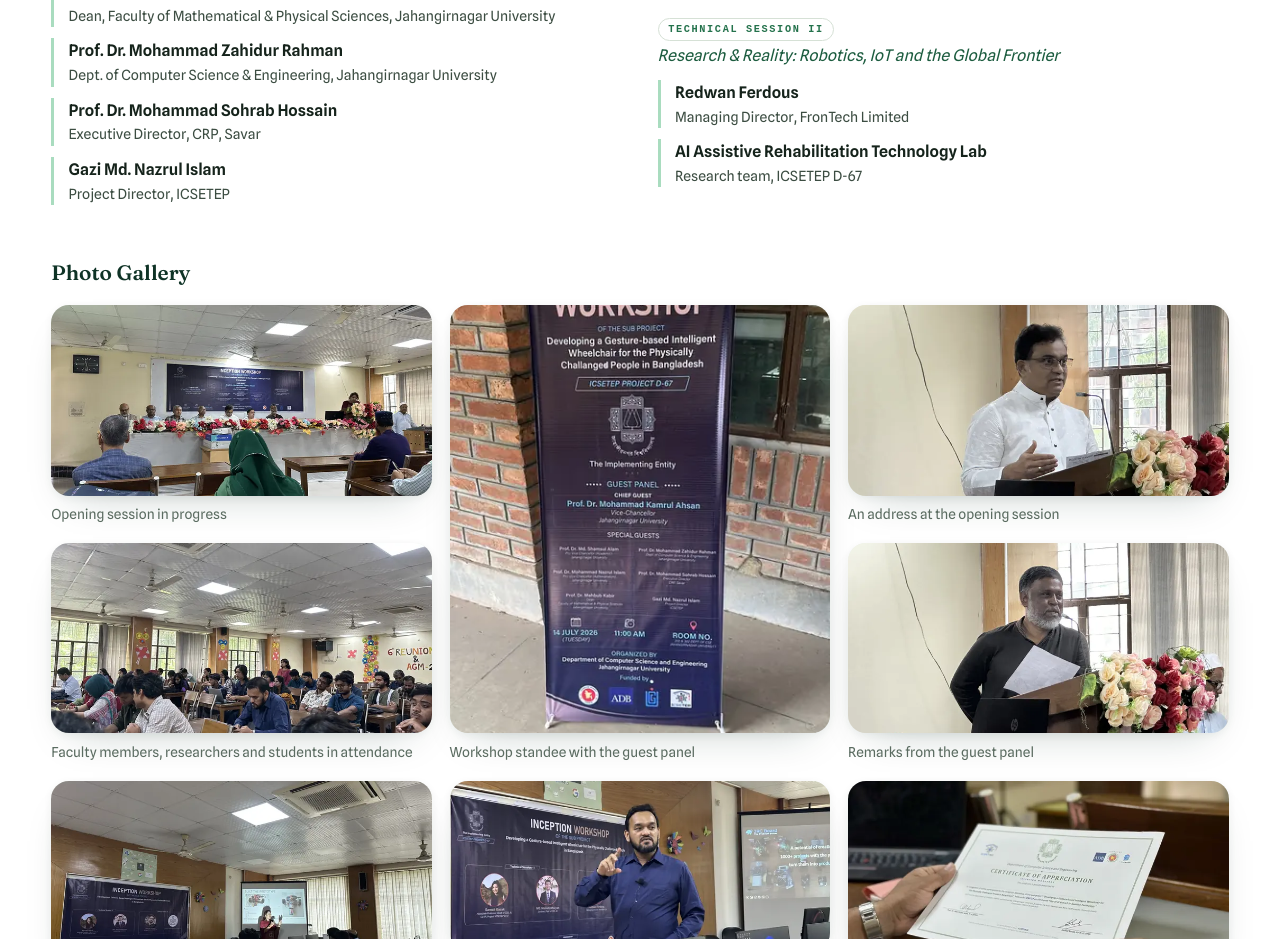
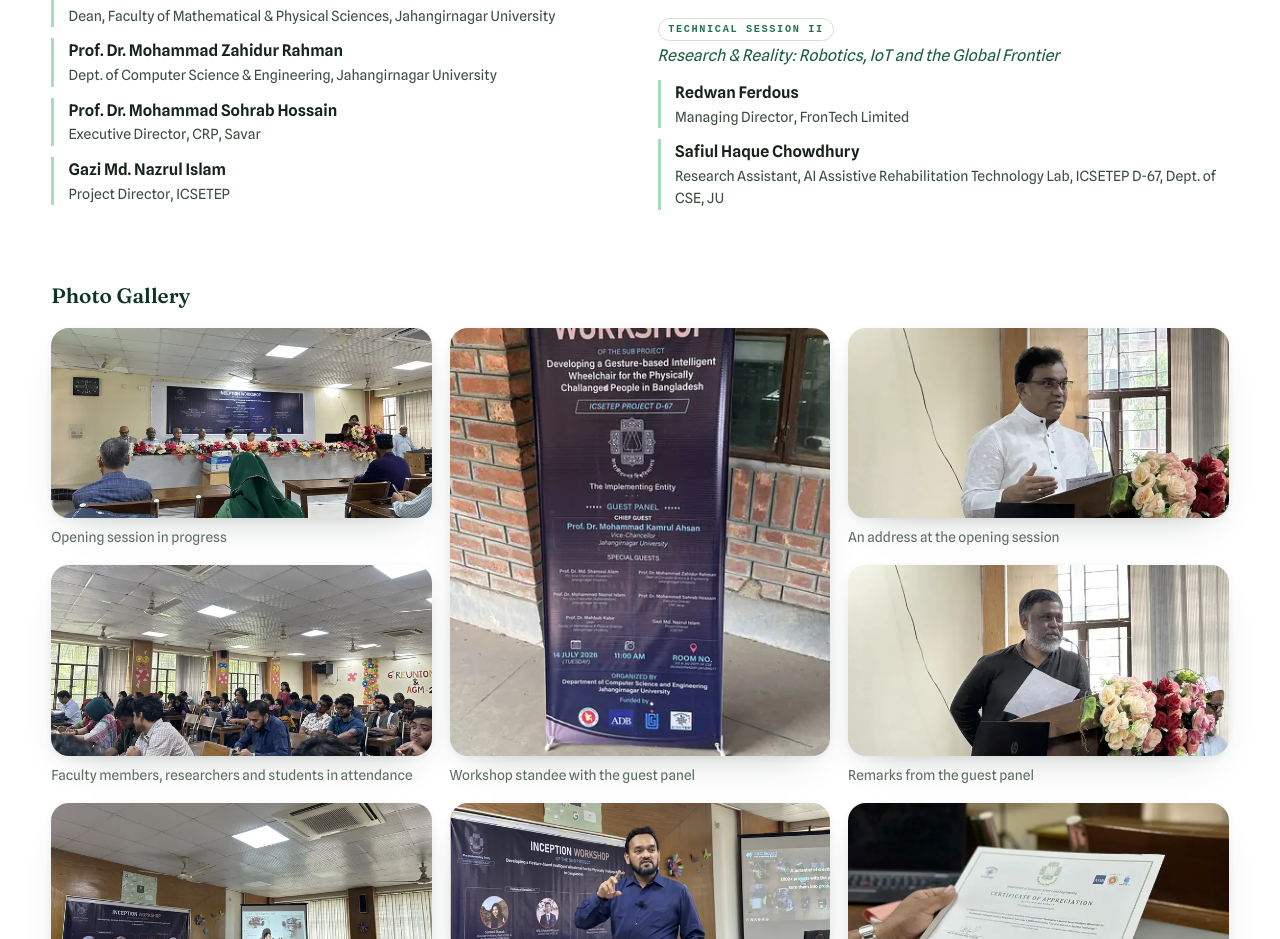
Before and after one commit to mamun390/Smart_Wheelchair, a React (Vite) app: page / in a window 1280 px wide. Shown: the part 6640-7579 px from the top of the page. Built offline with nearby package versions, Linux system fonts and the light colour scheme; a web font is replaced by a local one.

Commit message:
Events: correct Technical Session II speaker

```diff
--- a/src/data/events.js
+++ b/src/data/events.js
@@ -40,7 +40,7 @@ export const inception = {
       talk: 'Research & Reality: Robotics, IoT and the Global Frontier',
       speakers: [
         { name: 'Redwan Ferdous', role: 'Managing Director, FronTech Limited' },
-        { name: 'AI Assistive Rehabilitation Technology Lab', role: 'Research team, ICSETEP D-67' },
+        { name: 'Safiul Haque Chowdhury', role: 'Research Assistant, AI Assistive Rehabilitation Technology Lab, ICSETEP D-67, Dept. of CSE, JU' },
       ],
     },
   ],
```
